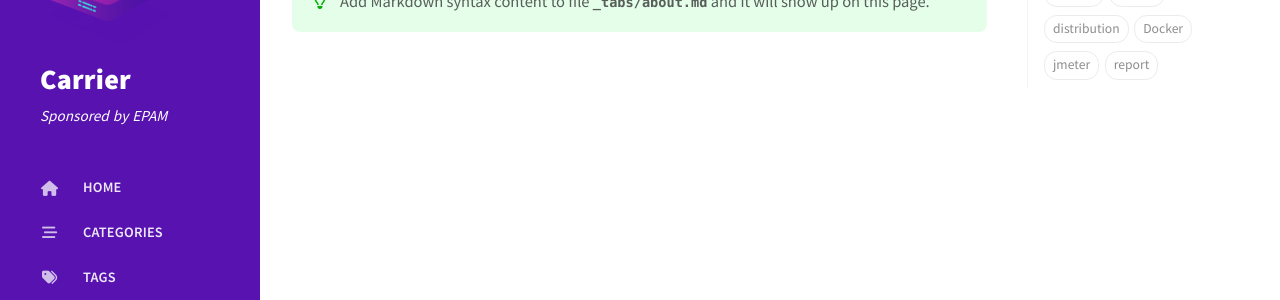
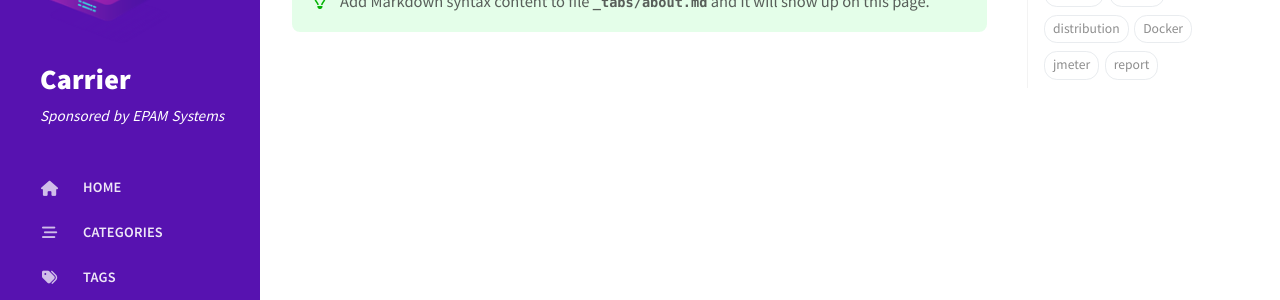
Before and after one commit to carrier-io/carrier-io.github.io, a Jekyll site: the page built from _tabs/about.md, in a window 1280 px wide. Shown: the part 194-494 px from the top of the page. Built offline with Jekyll 4.4.1, drawn with Linux system fonts in a browser that asks for light colours; comment, search, counter and statistics services are not loaded.

```diff
--- a/_config.yml
+++ b/_config.yml
@@ -21,7 +21,7 @@
 
 title: Carrier                          # the main title
 
-tagline: Sponsored by EPAM   # it will display as the sub-title
+tagline: Sponsored by EPAM Systems   # it will display as the sub-title
 
 description: >-                        # used by seo meta and the atom feed
     Continuous Test Automation Framework helps to enable shift-left testing practices into Software Development Process without stress of Development Team
--- a/index.html
+++ b/index.html
@@ -554,7 +554,7 @@
       </nav>
       <div class="copyright">
         <p class="copyright__sponsored">Sponsored by EPAM Systems</p>
-        <p class="copyright__text">getcarrier.io &copy; 2022 All rights reserved.</p>
+        <p class="copyright__text">getcarrier.io &copy; 2023 All rights reserved.</p>
       </div>
       <div class="links links__footer">
         <a aria-label="MailUs" class="icon" href="mailto:artem.rozumenko@gmail.com?subject=Question regarding Carrier" rel="noreferrer" target="_blank">
```
